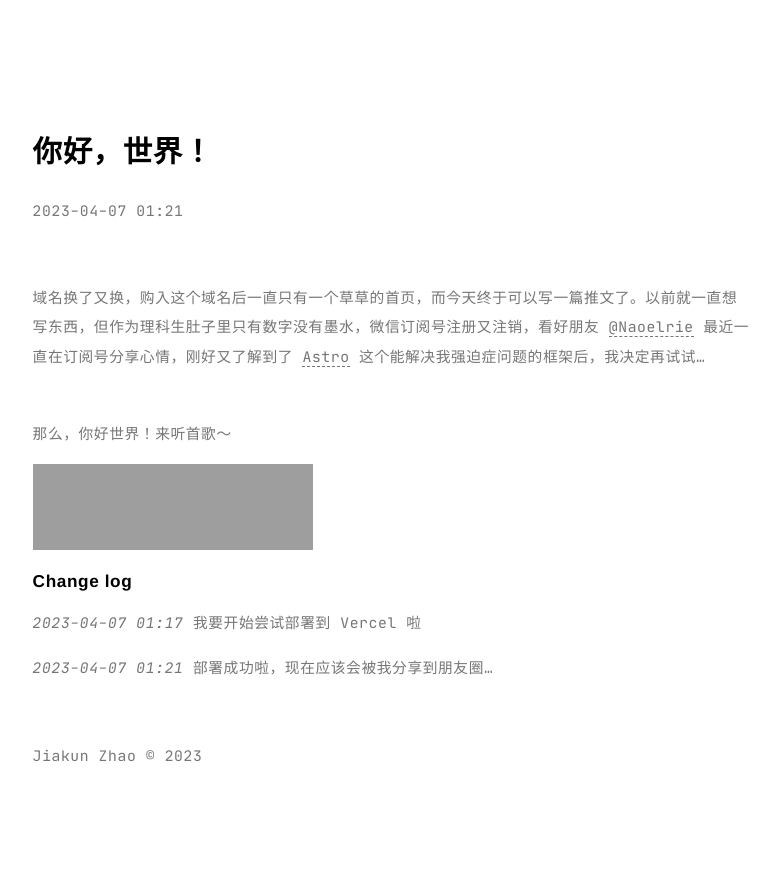
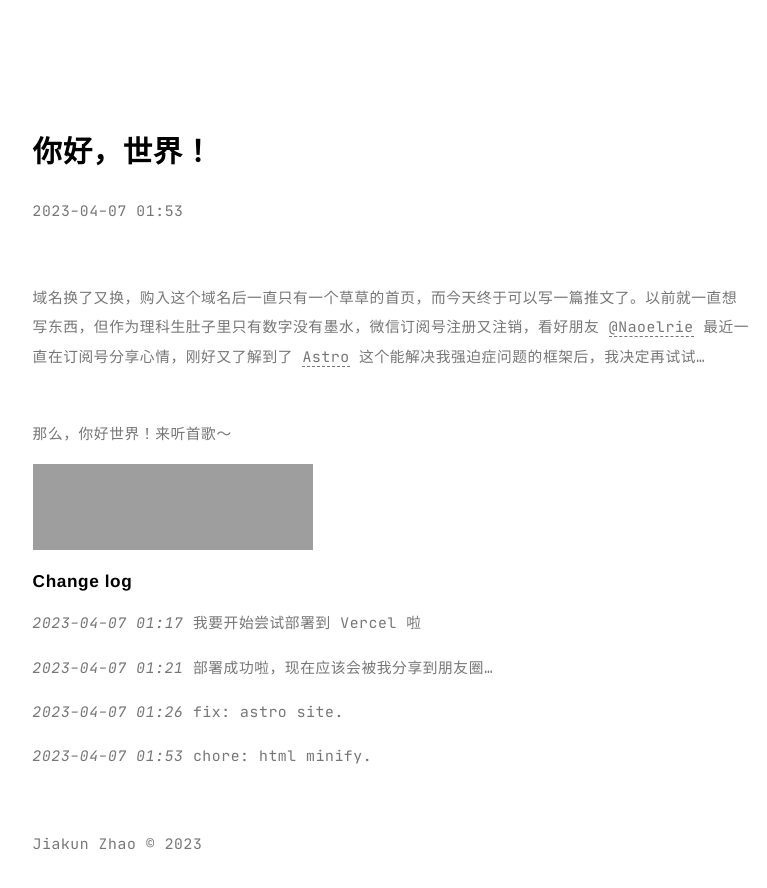
Before and after one commit to jiakun-zhao/jiakun-zhao, an Astro site: page /post/hello-world in a window 1280 px wide. Shown: the whole page, without its empty margins (249-1016 px from the left). Built offline with nearby package versions, Linux system fonts and the light colour scheme; Astro itself is replaced by a stand-in of ours; grey boxes are pictures that could not be loaded; a web font is replaced by a local one.

Commit message:
docs: hello-world change log

```diff
--- a/src/content/posts/hello-world.md
+++ b/src/content/posts/hello-world.md
@@ -1,7 +1,7 @@
 ---
 title: 你好，世界！
 description: 这个个人网站的第一篇推文咯~
-date: 2023-04-07 01:21
+date: 2023-04-07 01:53
 og_image: hello-world.jpg
 ---
 
@@ -20,3 +20,7 @@ og_image: hello-world.jpg
 _2023-04-07 01:17_ 我要开始尝试部署到 Vercel 啦
 
 _2023-04-07 01:21_ 部署成功啦，现在应该会被我分享到朋友圈...
+
+_2023-04-07 01:26_ fix: astro site.
+
+_2023-04-07 01:53_ chore: html minify.
```
